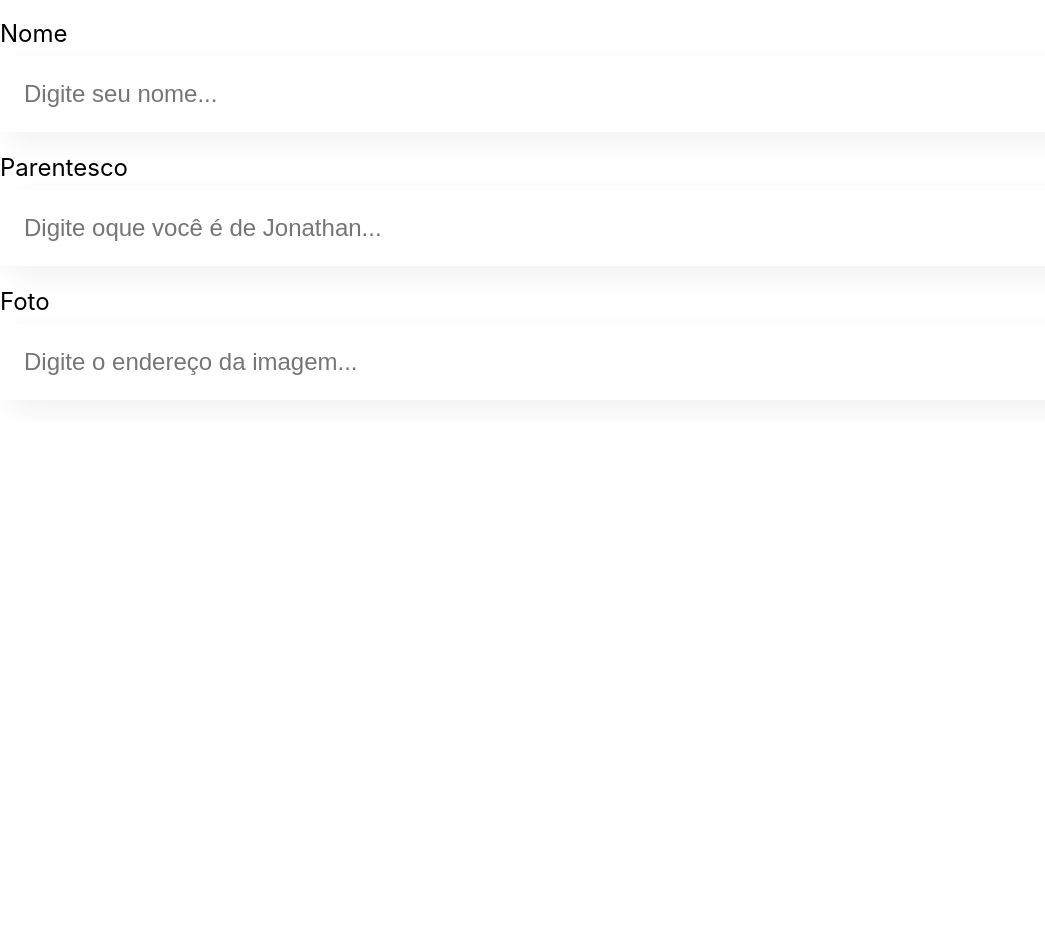
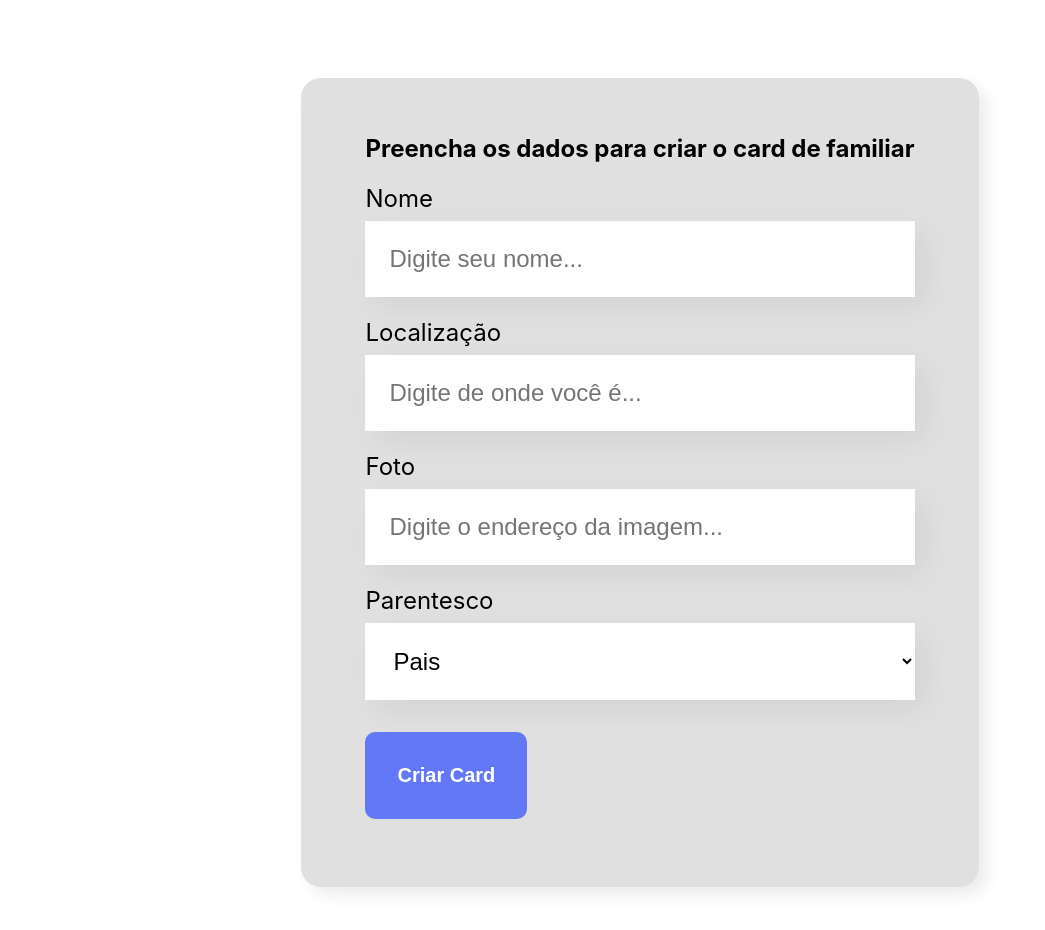
Before and after one commit to Jonathan-Fernandes-Costa/Learning-Languages, a React (Create React App) app in the folder Learning React/projeto/: page / in a window 1280 px wide. Shown: the part 500-1430 px from the top of the page, without its empty margins (0-1045 px from the left). Before the commit the page ends 921 px from the top, so only its background shows below. Built offline with nearby package versions, Linux system fonts and the light colour scheme.

Commit message:
Criando o Formulário

```diff
--- a/Learning React/projeto/src/App.js
+++ b/Learning React/projeto/src/App.js
@@ -1,13 +1,12 @@
 import Banner from './componentes/Banner';
-import CampoTexto from './componentes/CampoTexto';
+import Formulario from './componentes/Formulario';
+
 
 function App() {
   return (
     <div className="App">
       <Banner/>
-      <CampoTexto label="Nome" placeholder="Digite seu nome"/>
-      <CampoTexto label="Parentesco" placeholder="Digite oque você é de Jonathan"/>
-      <CampoTexto label="Foto" placeholder="Digite o endereço da imagem"/>
+      <Formulario/>
     </div>
   );
 }
--- /dev/null
+++ b/Learning React/projeto/src/componentes/Botão/Botao.css
@@ -0,0 +1,14 @@
+.botao {
+    background-color: #6278F7;
+    border-radius: 10px;
+    font-weight: 700;
+    font-size: 20px;
+    padding: 32px;
+    border: none;
+    cursor: pointer;
+    color: white;
+    margin: 32px 0;
+}
+.botao:hover {
+    background-color: #95ffd4;
+}
--- /dev/null
+++ b/Learning React/projeto/src/componentes/Botão/index.js
@@ -0,0 +1,7 @@
+import './Botao.css'
+const Botao = (props) => {
+   return(
+        <button className='botao'>{props.children}</button>
+   )
+}
+export default Botao
--- a/Learning React/projeto/src/componentes/CampoTexto/index.js
+++ b/Learning React/projeto/src/componentes/CampoTexto/index.js
@@ -4,7 +4,7 @@ const CampoTexto = (props) => {
     return (
         <div className="campo-texto">
             <label>{props.label}</label>
-            <input placeholder={`${props.placeholder}...`}></input>
+            <input placeholder={`${props.placeholder}...`} required={props.obrigatorio}></input>
         </div>
     )
 }
--- /dev/null
+++ b/Learning React/projeto/src/componentes/Formulario/Formulario.css
@@ -0,0 +1,13 @@
+.formulario{
+    display: flex;
+    justify-content: center;
+    margin: 80px 0;
+}
+
+.formulario form{
+    max-width: 80%;
+    background-color: #e0e0e0;
+    border-radius: 20px;
+    padding: 36px 64px;
+    box-shadow: 8px 8px 16px rgba(0,0,0,0.08);
+}
--- /dev/null
+++ b/Learning React/projeto/src/componentes/Formulario/index.js
@@ -0,0 +1,29 @@
+import Botao from '../Botão'
+import CampoTexto from '../CampoTexto'
+import Lista from '../Lista'
+import './Formulario.css'
+const Formulario = () => {
+    const parentescos = [
+        'Pais', 'Tios', 'Primos', 'Irmãos', 'Avôs', 'Amigos', 'Amigos da Faculdade', 'Outro'
+    ]
+
+    const aoSalvar = (evento) =>{
+        evento.preventDefault()
+        console.log("Salvou")
+    }
+    return (
+        <section className='formulario'>
+            <form onSubmit={aoSalvar}>
+                <h2>Preencha os dados para criar o card de familiar</h2>
+                <CampoTexto obrigatorio={true} label="Nome" placeholder="Digite seu nome" />
+                <CampoTexto obrigatorio={true} label="Localização" placeholder="Digite de onde você é" />
+                <CampoTexto label="Foto" placeholder="Digite o endereço da imagem" />
+                <Lista label='Parentesco' itens={parentescos}/>
+                <Botao texto="Criar Card">
+                    Criar Card
+                </Botao>
+            </form>
+        </section>
+    )
+}
+export default Formulario
--- /dev/null
+++ b/Learning React/projeto/src/componentes/Lista/Lista.css
@@ -0,0 +1,14 @@
+.lista label{
+    display: block;
+    margin-bottom: 8px;
+    font-size: 24px;
+}
+.lista select{
+    background-color: white;
+    box-shadow: 10px  10px 30px rgba(0,0,0,0.06);
+    width: 100%;
+    border: none;
+    font-size: 24px;
+    padding: 24px;
+    box-sizing: border-box;
+}
--- /dev/null
+++ b/Learning React/projeto/src/componentes/Lista/index.js
@@ -0,0 +1,13 @@
+import './Lista.css'
+
+const Lista = (props) => {
+    return (
+        <div className='lista'>
+            <label>{props.label}</label>
+            <select required={props.obrigatorio}>
+                {props.itens.map(item => <option key={item}>{item}</option>)}
+            </select>
+        </div>
+    )
+}
+export default Lista
```
